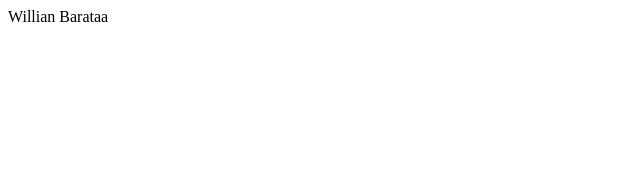
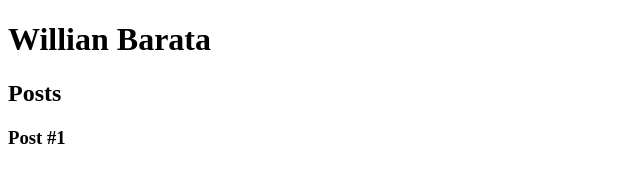
Before and after one commit to willianbarata/DioBootcampEduzz, a plain HTML site: page 1 - Introdução a criação de websites com HTML5 e CSS3/index.html in a window 1280 px wide. Shown: the whole page, without its empty margins (0-640 px from the left). Drawn offline with Linux system fonts and the light colour scheme.

Commit message:
Aula 3 - Semantica Parte 2

```diff
--- a/1 - Introdução a criação de websites com HTML5 e CSS3/index.html
+++ b/1 - Introdução a criação de websites com HTML5 e CSS3/index.html
@@ -5,6 +5,19 @@
         <title>Willian Barata</title>
     </head>
     <body>
-        Willian Barataa
+        <header>
+            <h1>Willian Barata</h1>
+        </header>
+        <section>
+            <header>
+                <h2>Posts</h2>
+            </header>
+        </section>
+        <article>
+            <header>
+                <h3>Post #1</h3>
+            </header>
+        </article>
+        <footer></footer>
     </body>
 </html>
```
